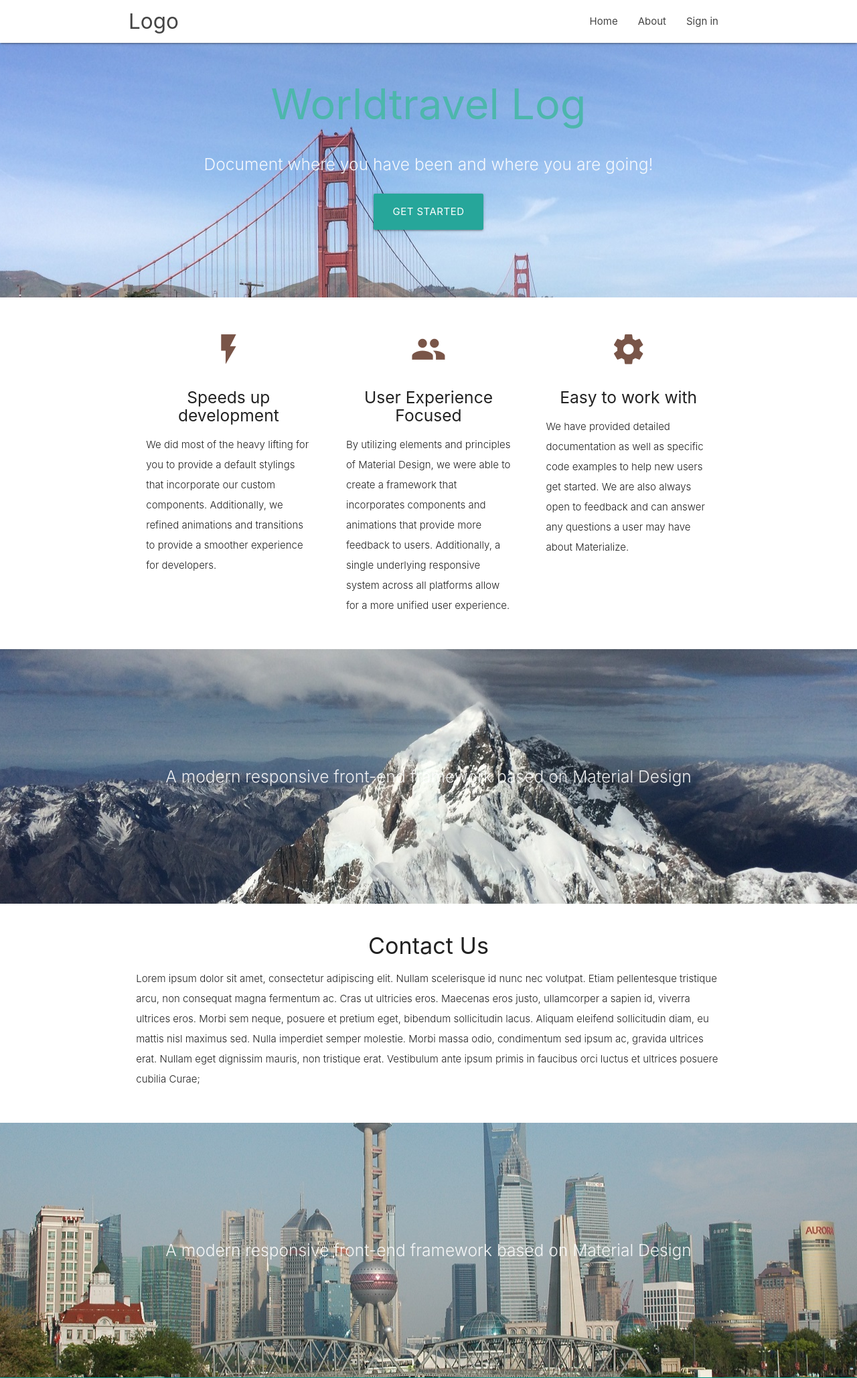
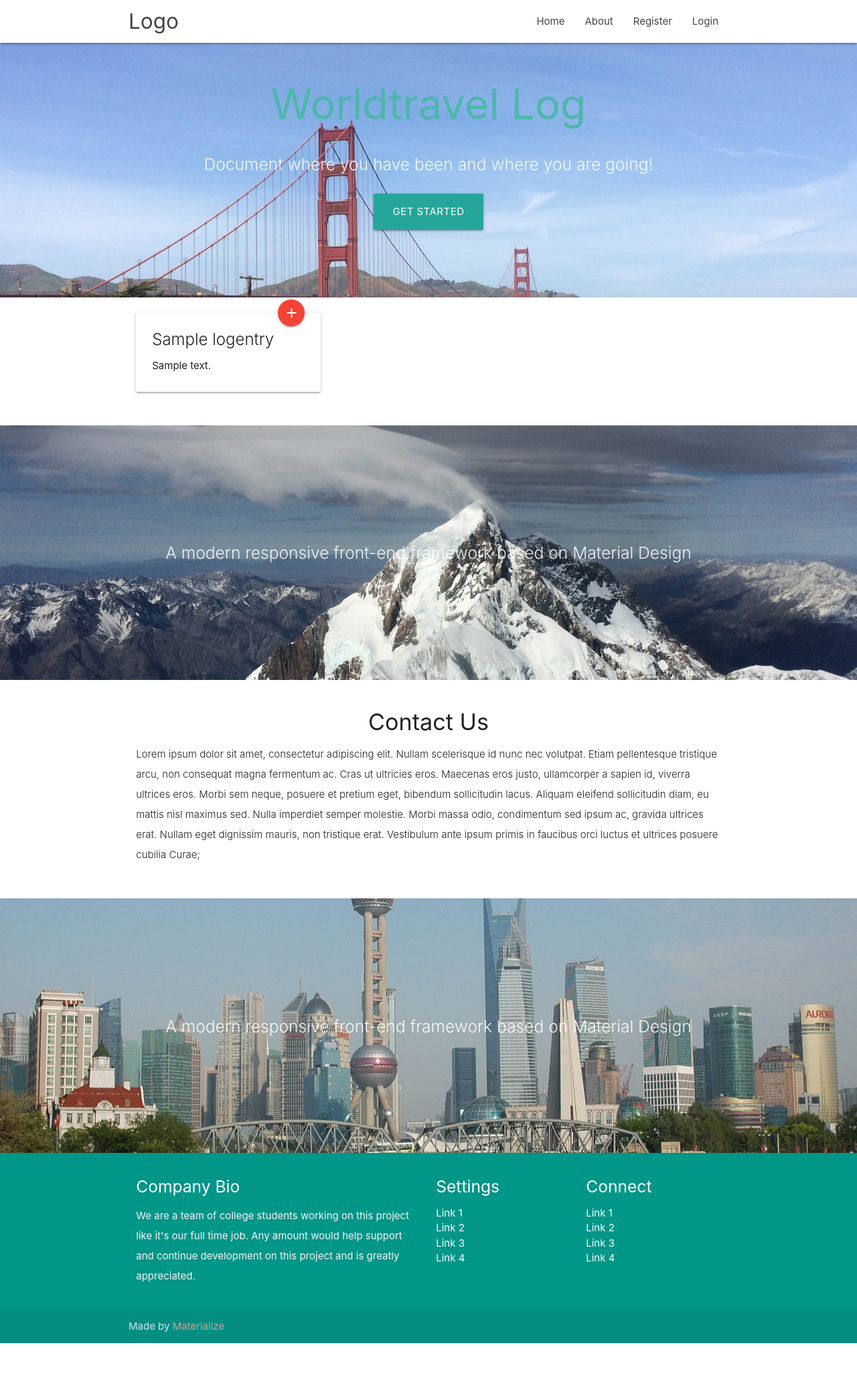
Before and after one commit to URiem/pp4-ca, a Django app: page / in a window 1280 px wide. Shown: the top 2057 px of the page at 67% size. After the commit the page ends 2005 px from the top, so only its background shows below. Run offline with Django 3.2, Linux system fonts and the light colour scheme; tables that the repository leaves empty hold one stand-in row (values such as "Sample post"); some libraries are stand-ins or nearby versions.

Commit message:
Add Logentry model, add view logentrylist, style index.html, connect urls.

```diff
--- a/requirements.txt
+++ b/requirements.txt
@@ -4,6 +4,7 @@ dj-database-url==0.5.0
 dj3-cloudinary-storage==0.0.6
 Django==3.2.19
 django-allauth==0.54.0
+django-summernote==0.8.20.0
 gunicorn==20.1.0
 oauthlib==3.2.2
 psycopg2==2.9.6
--- a/templates/base.html
+++ b/templates/base.html
@@ -20,15 +20,25 @@
         <div class="nav-wrapper container">
             <a id="logo-container" href="#" class="brand-logo">Logo</a>
             <ul class="right hide-on-med-and-down">
-                <li><a href="#">Home</a></li>
+                <li><a href="{% url 'home' %}">Home</a></li>
                 <li><a href="#">About</a></li>
-                <li><a href="#">Sign in</a></li>
+                {% if user.is_authenticated %}
+                <li><a href="#">Logout</a></li>
+                {% else %}
+                <li><a href="#">Register</a></li>
+                <li><a href="#">Login</a></li>
+                {% endif %}
             </ul>
 
             <ul id="nav-mobile" class="sidenav">
-                <li><a href="#">Home</a></li>
+                <li><a href="{% url 'home' %}">Home</a></li>
                 <li><a href="#">About</a></li>
-                <li><a href="#">Sign in</a></li>
+                {% if user.is_authenticated %}
+                <li><a href="#">Logout</a></li>
+                {% else %}
+                <li><a href="#">Register</a></li>
+                <li><a href="#">Login</a></li>
+                {% endif %}
             </ul>
             <a href="#" data-target="nav-mobile" class="sidenav-trigger"><i class="material-icons">menu</i></a>
         </div>
--- a/templates/index.html
+++ b/templates/index.html
@@ -2,40 +2,49 @@
 {% load static %}
 {% block content %}
 
-<!--   Icon Section   -->
 <div class="row">
-    <div class="col s12 m4">
-        <div class="icon-block">
-            <h2 class="center brown-text"><i class="material-icons">flash_on</i></h2>
-            <h5 class="center">Speeds up development</h5>
-
-            <p class="light">We did most of the heavy lifting for you to provide a default stylings that incorporate our
-                custom components. Additionally, we refined animations and transitions to provide a smoother experience
-                for developers.</p>
+    <!--   Travel Log Section   -->
+    <!-- <div class="col s12 m6 l4"> -->
+    <!-- <div class="row"> -->
+    {% for log in logentry_list %}
+    <div class="col s12 m6 l4">
+        <div class="card">
+            <div class="card-image">
+                {% if "placeholder" in travellog.featured_image.url %}
+                <img src="{% static 'media/images/mountcook.jpg' %}">
+                {% else %}
+                <img src="{{ log.featured_image.url }}">
+                {% endif %}
+                <a class="btn-floating halfway-fab waves-effect waves-light red"><i class="material-icons">add</i></a>
+            </div>
+            <div class="card-content">
+                <span class="card-title">{{ log.title }}</span>
+                <p>{{ log.excerpt }}</p>
+            </div>
         </div>
     </div>
+    {% if forloop.counter|divisibleby:3 %}
+</div>
+<div class="row">
+    {% endif %}
+    {% endfor %}
 
-    <div class="col s12 m4">
-        <div class="icon-block">
-            <h2 class="center brown-text"><i class="material-icons">group</i></h2>
-            <h5 class="center">User Experience Focused</h5>
 
-            <p class="light">By utilizing elements and principles of Material Design, we were able to create a framework
-                that incorporates components and animations that provide more feedback to users. Additionally, a single
-                underlying responsive system across all platforms allow for a more unified user experience.</p>
-        </div>
-    </div>
+    <!-- {% if is_paginated %}
+    <nav aria-label="Page navigation">
+        <ul class="pagination">
+            {% if page_obj.has_previous %}
+            <li><a href="?page={{ page_obj.previous_page_number }}">&laquo; PREV </a></li>
+            {% endif %}
+            {% if page_obj.has_next %}
+            <li><a href="?page={{ page_obj.next_page_number }}"> NEXT &raquo;</a></li>
 
-    <div class="col s12 m4">
-        <div class="icon-block">
-            <h2 class="center brown-text"><i class="material-icons">settings</i></h2>
-            <h5 class="center">Easy to work with</h5>
+            {% endif %}
+        </ul>
 
-            <p class="light">We have provided detailed documentation as well as specific code examples to help new users
-                get started. We are also always open to feedback and can answer any questions a user may have about
-                Materialize.</p>
-        </div>
-    </div>
+    </nav>
+    {% endif %} -->
 </div>
 
+
 {% endblock %}
--- a/travellog/models.py
+++ b/travellog/models.py
@@ -1,3 +1,25 @@
 from django.db import models
+from django.contrib.auth.models import User
+from cloudinary.models import CloudinaryField
 
-# Create your models here.
+
+STATUS = ((0, "Draft"), (1, "Published"))
+
+
+class Logentry(models.Model):
+    title = models.CharField(max_length=200, unique=True)
+    slug = models.SlugField(max_length=200, unique=True)
+    author = models.ForeignKey(
+        User, on_delete=models.CASCADE, related_name="log_entry")
+    content = models.TextField()
+    excerpt = models.TextField(blank=True)
+    featured_image = CloudinaryField('image', default='placeholder')
+    status = models.IntegerField(choices=STATUS, default=0)
+    created_on = models.DateTimeField(auto_now_add=True)
+    updated_on = models.DateTimeField(auto_now=True)
+
+    class Meta:
+        ordering = ['-created_on']
+
+    def __str__(self):
+        return self.title
--- a/travellog/urls.py
+++ b/travellog/urls.py
@@ -2,5 +2,5 @@ from . import views
 from django.urls import path
 
 urlpatterns = [
-    path('', views.StartPage.as_view(), name='home'),
+    path('', views.LogentryList.as_view(), name='home'),
 ]
--- a/travellog/views.py
+++ b/travellog/views.py
@@ -1,10 +1,18 @@
 from django.shortcuts import render
 from django.views import generic
-from django.views.generic import TemplateView
+from .models import Logentry
+# from django.views.generic import TemplateView
 
 
-class StartPage(TemplateView):
-    """
-    A view that only loads the home page to begin with
-    """
+# class StartPage(TemplateView):
+#     """
+#     A view that only loads the home page to begin with
+#     """
+#     template_name = "index.html"
+
+
+class LogentryList(generic.ListView):
+    model = Logentry
+    queryset = Logentry.objects.filter(status=1).order_by("-created_on")
     template_name = "index.html"
+    paginate_by = 6
--- a/worldtravels/settings.py
+++ b/worldtravels/settings.py
@@ -52,6 +52,7 @@ INSTALLED_APPS = [
     'cloudinary_storage',
     'django.contrib.staticfiles',
     'cloudinary',
+    'django_summernote',
     'travellog',
 ]
 
--- a/worldtravels/urls.py
+++ b/worldtravels/urls.py
@@ -18,6 +18,7 @@ from django.urls import path, include
 
 urlpatterns = [
     path('admin/', admin.site.urls),
-    path('', include('travellog.urls'), name='travellog-urls'),
+    path('summernote/', include('django_summernote.urls')),
+    path('', include('travellog.urls'), name='travellog_urls'),
     path('accounts/', include('allauth.urls')),
 ]
```
Also changed, not shown: travellog/admin.py (+11 -1 lines), travellog/migrations/0001_initial.py (added), travellog/migrations/0002_auto_20230530_0841.py (added).
